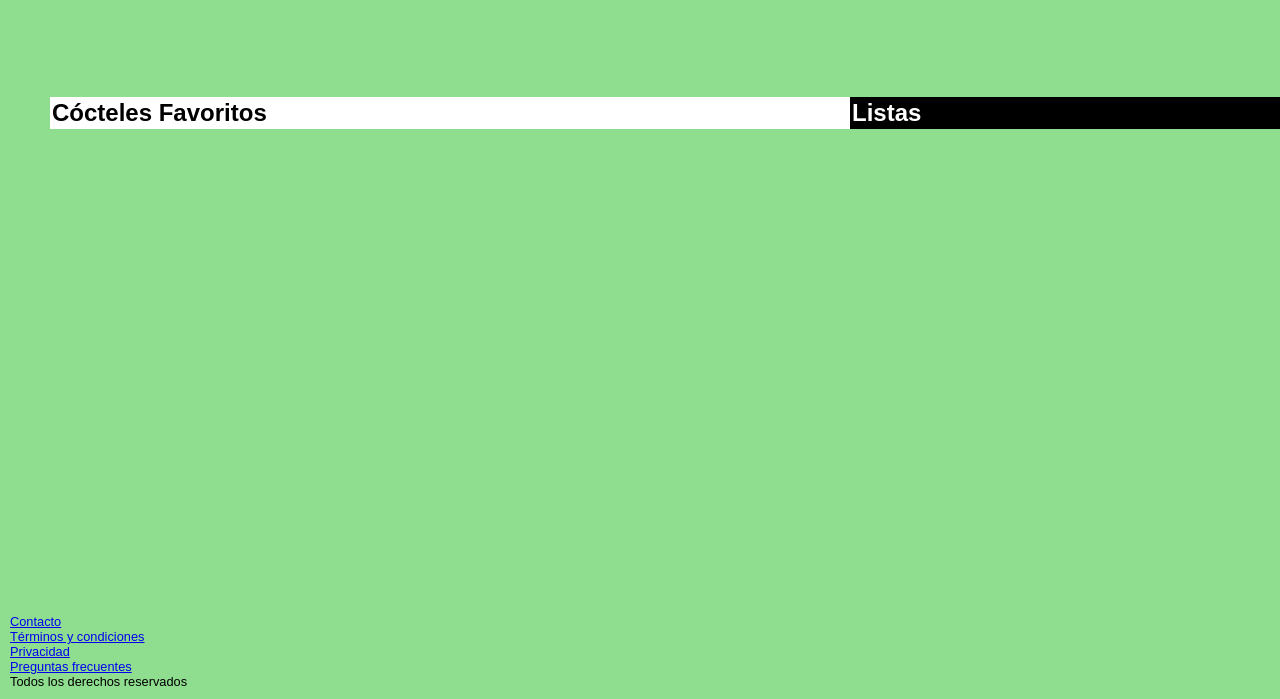
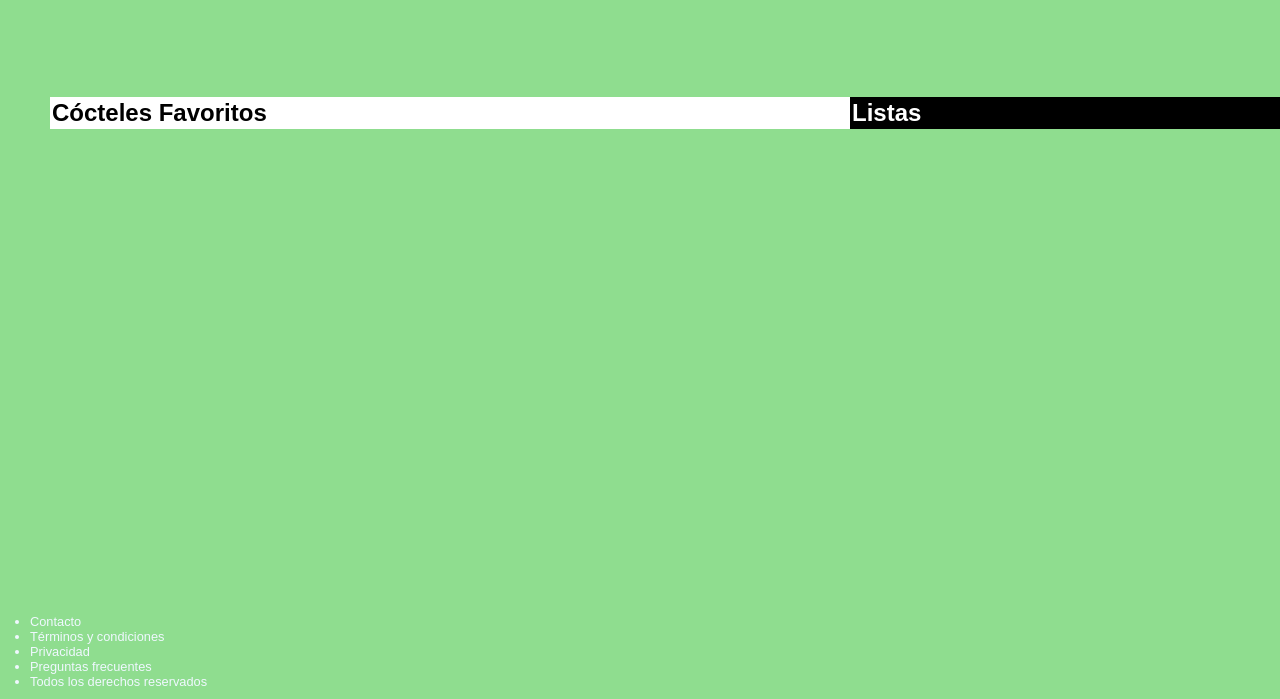
Before and after one commit to Adalab/modulo-2-evaluacion-final-Feiruz90, a plain HTML site: page index.html in a window 1280 px wide. Shown: the part 101-800 px from the top of the page. Drawn offline with Linux system fonts and the light colour scheme.

Commit message:
news changes

```diff
--- a/index.html
+++ b/index.html
@@ -36,22 +36,22 @@
     <footer class="footer">
       <ul class="content">
         <li>
-          <a class="content_item" href="https://adalab.es/" target="_blank"
+          <a class="content_item1" href="https://adalab.es/" target="_blank"
             >Contacto</a
           >
         </li>
         <li>
-          <a class="content_item" href="https://adalab.es/" target="_blank"
+          <a class="content_item2" href="https://adalab.es/" target="_blank"
             >Términos y condiciones</a
           >
         </li>
         <li>
-          <a class="content_item" href="https://adalab.es/" target="_blank"
+          <a class="content_item3" href="https://adalab.es/" target="_blank"
             >Privacidad</a
           >
         </li>
         <li>
-          <a class="content_item" href="https://adalab.es/" target="_blank"
+          <a class="content_item4" href="https://adalab.es/" target="_blank"
             >Preguntas frecuentes
           </a>
         </li>
--- a/style.css
+++ b/style.css
@@ -19,6 +19,8 @@ body{
 h1{
 
 color: black ;
+
+
 size: 50px;
 margin-top: 20px;
 margin-left: 10px;
@@ -32,6 +34,7 @@ margin-bottom: 20px;
     margin-top: 20px;
     margin-left: 10px;
     display: flex;
+
 
 
 }
@@ -76,10 +79,13 @@ border-radius: 6px;
 
 
 .div2{
+
+
     display: flex;
     flex-direction: row;
     justify-content:space-between;
     cursor: pointer;
+
 
 
 
@@ -106,12 +112,40 @@ h2{
 
 
 .footer{
+        color: aliceblue;
+
         position: fixed;
         z-index: 0;
         bottom: 0;
         font-size: 0.8rem;
         width: 100%;
         margin-bottom: 10px;
-        margin-left: 10px;
+        margin-left: 30px;
+
+
 
 }
+
+.content_item1{
+
+    color: aliceblue;
+    text-decoration: none;
+
+}
+
+.content_item2{
+
+    color: aliceblue;
+    text-decoration: none;
+}
+
+.content_item3{
+
+    color: aliceblue;
+    text-decoration: none;
+}
+.content_item4{
+
+    color: aliceblue;
+    text-decoration: none;
+}
```
